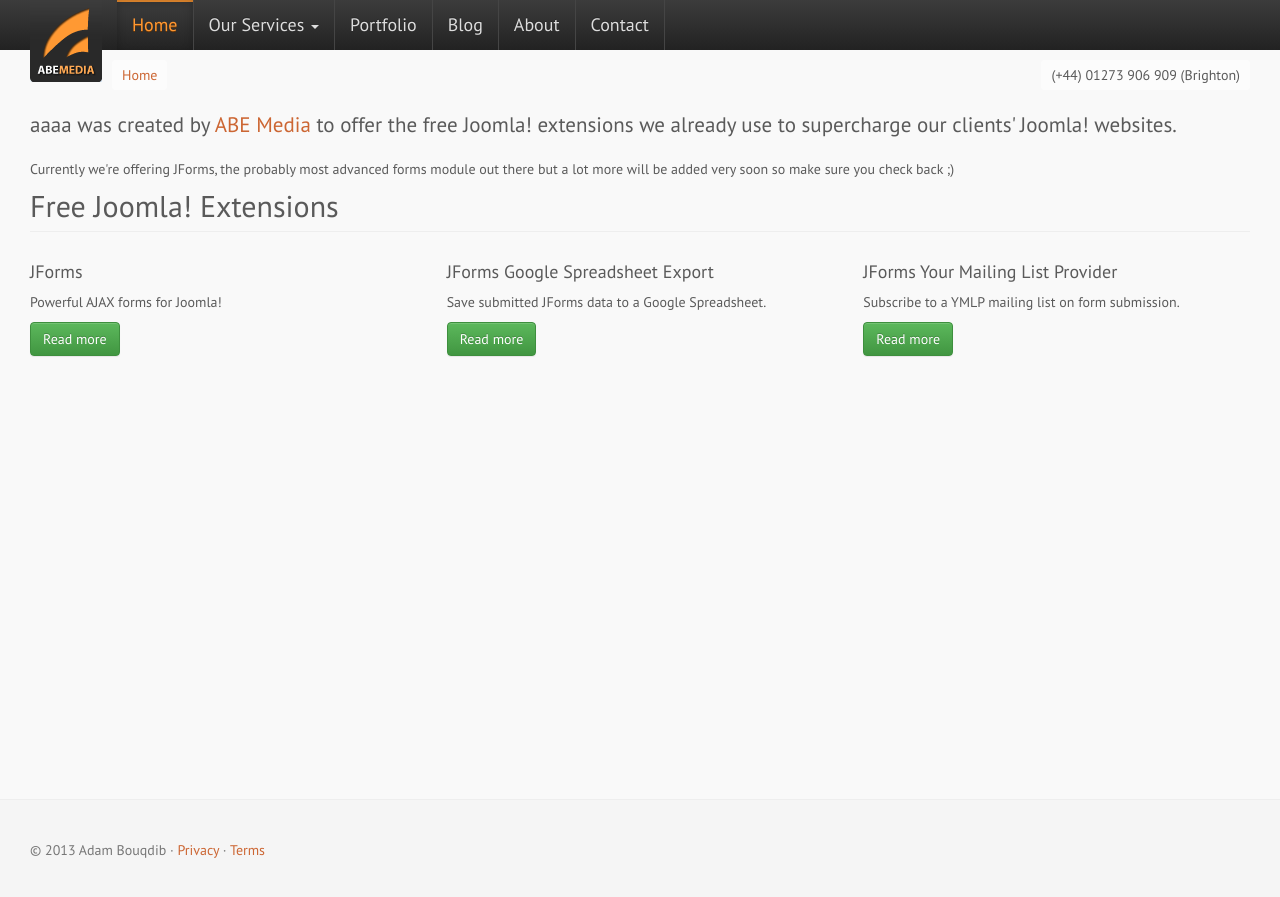
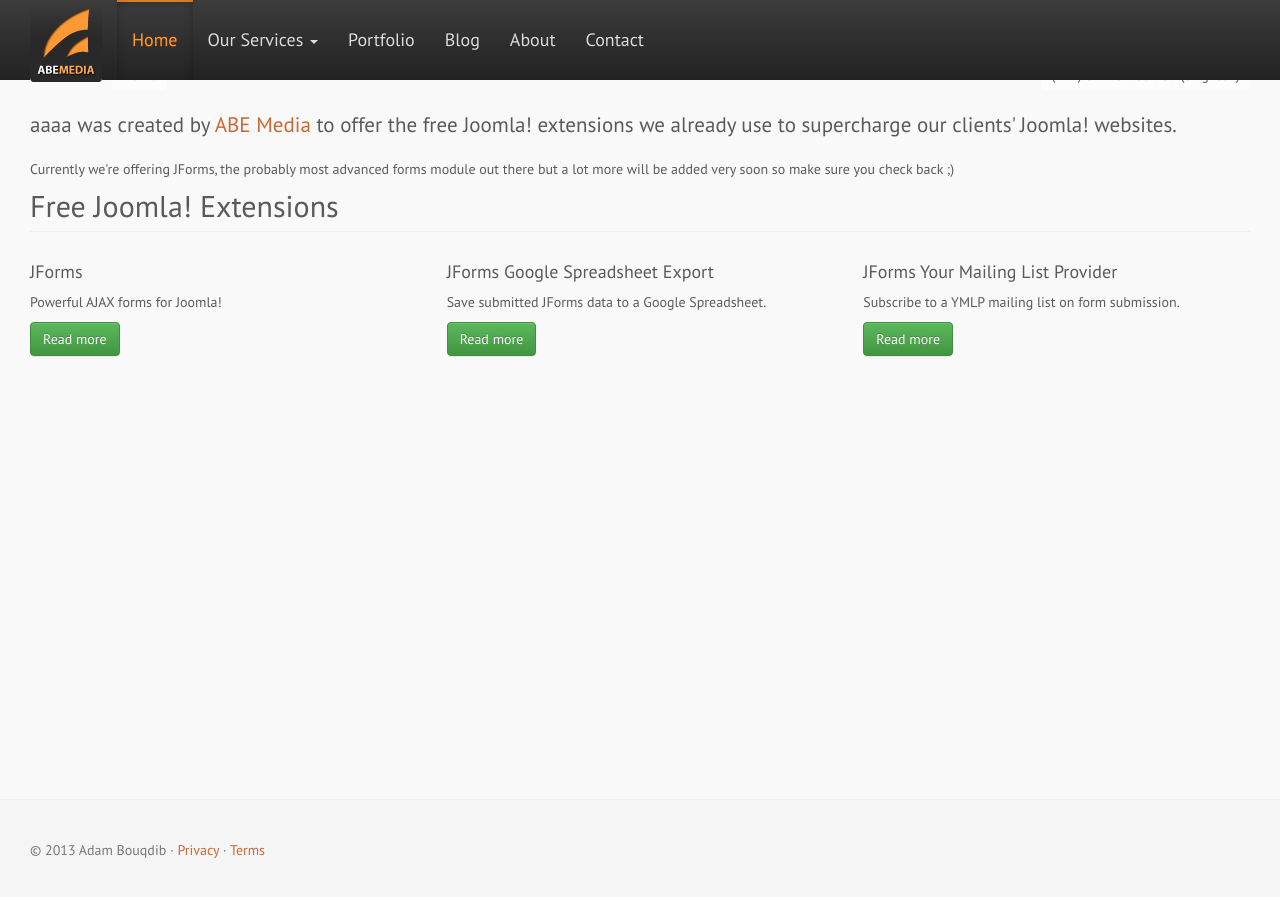
Before and after one commit to abemedia/abemedia.github.io, a Jekyll site: the page built from index.html, in a window 1280 px wide. Shown: the top 897 px of the page. Built offline with Jekyll 4.4.1, drawn with Linux system fonts in a browser that asks for light colours; nearby versions of some CDN libraries.

Commit message:
Update style.css

```diff
--- a/css/style.css
+++ b/css/style.css
@@ -54,7 +54,8 @@
 	color:#ddd;
 	font-size: 18px;
 	background-size:100% 200%;
-	border-right:1px solid #454545;
+	padding-top:30px;
+	padding-bottom:30px;
 }
 .navbar .navbar-nav>li.active>a {
 	color:#FF9833;
```
